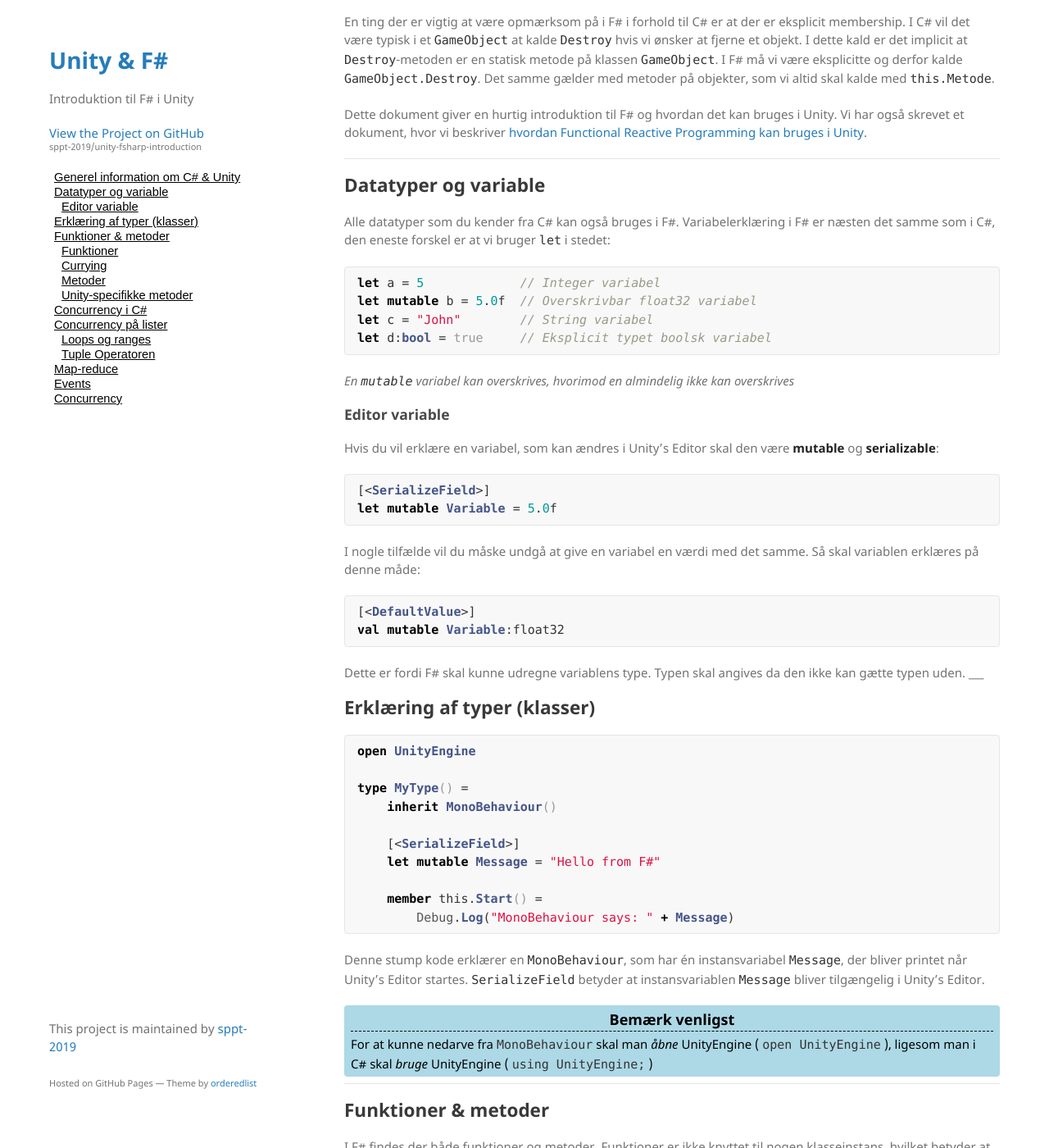
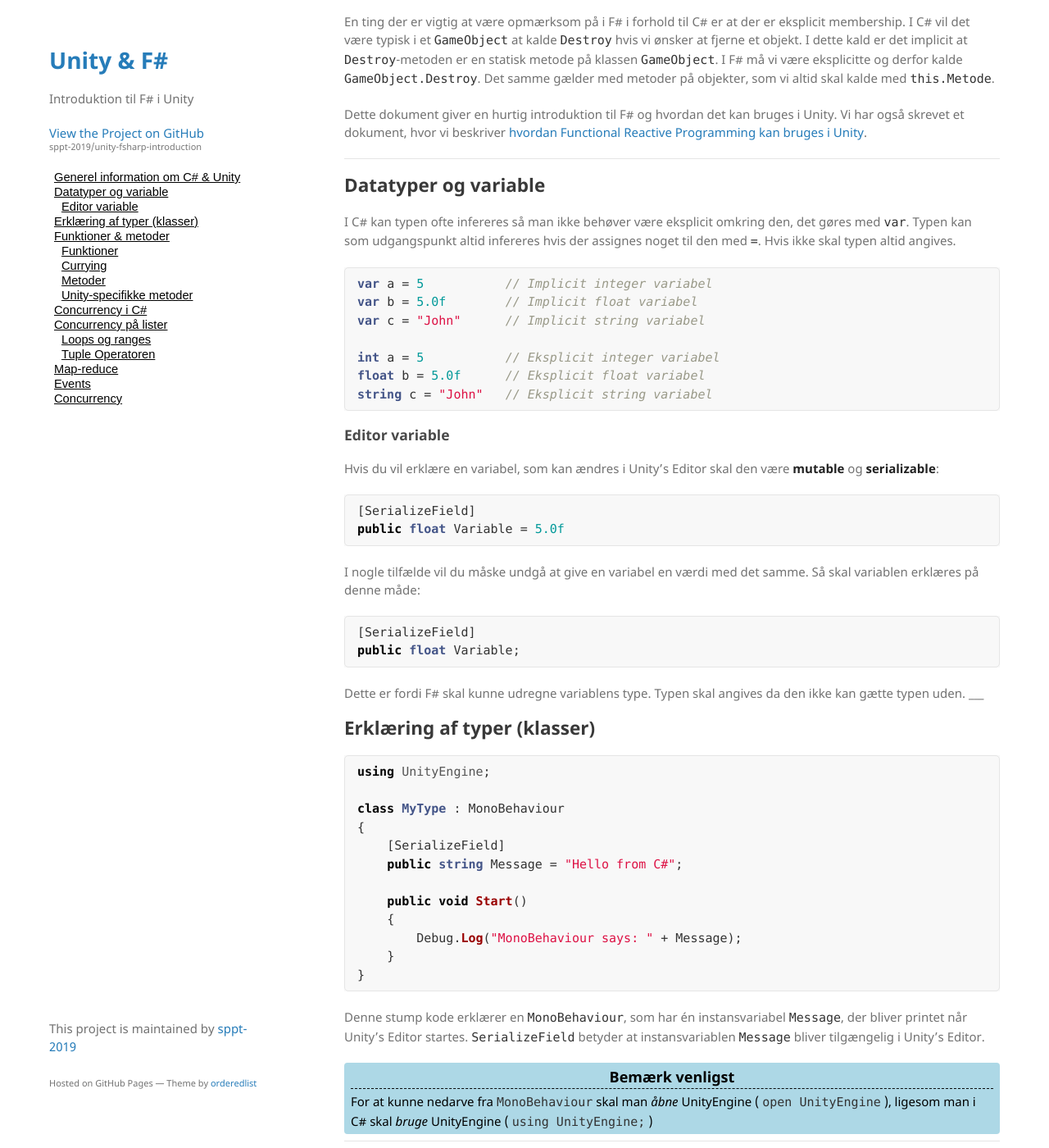
Before and after one commit to sppt-2019/unity-fsharp-introduction, a Jekyll site: the page built from csharp.md, in a window 1280 px wide and 1400 px high, scrolled down 199 px. Shown: the whole window at 82% size. Built offline with Jekyll 4.4.1, drawn with Linux system fonts in a browser that asks for light colours; our own code applies the rules of GitHub Pages for plain Markdown files.

Commit message:
Update csharp.md

````diff
--- a/csharp.md
+++ b/csharp.md
@@ -7,41 +7,45 @@ Dette dokument giver en hurtig introduktion til F# og hvordan det kan bruges i U
 
 ___
 ## Datatyper og variable
-Alle datatyper som du kender fra C# kan også bruges i F#. Variabelerklæring i F# er næsten det samme som i C#, den eneste forskel er at vi bruger `let` i stedet:
+I C# kan typen ofte infereres så man ikke behøver være eksplicit omkring den, det gøres med `var`. Typen kan som udgangspunkt altid infereres hvis der assignes noget til den med `=`. Hvis ikke skal typen altid angives.
 
-```fsharp
-let a = 5             // Integer variabel
-let mutable b = 5.0f  // Overskrivbar float32 variabel
-let c = "John"        // String variabel
-let d:bool = true     // Eksplicit typet boolsk variabel
+```csharp
+var a = 5           // Implicit integer variabel
+var b = 5.0f        // Implicit float variabel
+var c = "John"      // Implicit string variabel
+
+int a = 5           // Eksplicit integer variabel
+float b = 5.0f      // Eksplicit float variabel
+string c = "John"   // Eksplicit string variabel
 ```
-_En `mutable` variabel kan overskrives, hvorimod en almindelig ikke kan overskrives_
 
 ### Editor variable
 Hvis du vil erklære en variabel, som kan ændres i Unity's Editor skal den være __mutable__ og __serializable__:
-```fsharp
-[<SerializeField>]
-let mutable Variable = 5.0f
+```csharp
+[SerializeField]
+public float Variable = 5.0f
 ```
 I nogle tilfælde vil du måske undgå at give en variabel en værdi med det samme. Så skal variablen erklæres på denne måde:
-```fsharp
-[<DefaultValue>]
-val mutable Variable:float32
+```csharp
+[SerializeField]
+public float Variable;
 ```
 Dette er fordi F# skal kunne udregne variablens type. Typen skal angives da den ikke kan gætte typen uden.
 ___
 ## Erklæring af typer (klasser)
-```fsharp
-open UnityEngine
+```csharp
+using UnityEngine;
 
-type MyType() =
-    inherit MonoBehaviour()
+class MyType : MonoBehaviour
+{
+    [SerializeField]
+    public string Message = "Hello from C#";
 
-    [<SerializeField>]
-    let mutable Message = "Hello from F#"
-
-    member this.Start() =
-        Debug.Log("MonoBehaviour says: " + Message)
+    public void Start()
+    {
+        Debug.Log("MonoBehaviour says: " + Message);
+    }
+}
 ```
 Denne stump kode erklærer en `MonoBehaviour`, som har én instansvariabel `Message`, der bliver printet når Unity's Editor startes. `SerializeField` betyder at instansvariablen `Message` bliver tilgængelig i Unity's Editor.
 
````
